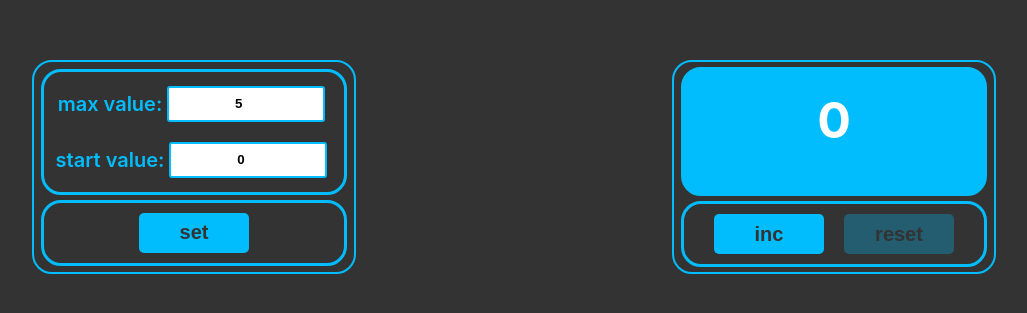
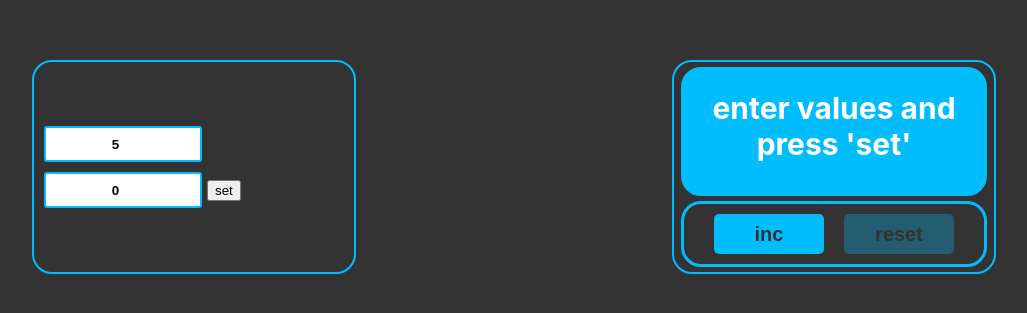
Before and after one commit to AdammmVV/exzam, a React (Create React App) app: page / in a window 1280 px wide. Shown: the part 233-546 px from the top of the page, without its empty margins (126-1153 px from the left). Built offline with nearby package versions, Linux system fonts and the light colour scheme.

Commit message:
refactor SettingsMainCounter.tsx

```diff
--- a/src/components/counter/SettingsMainCounter.tsx
+++ b/src/components/counter/SettingsMainCounter.tsx
@@ -1,41 +1,82 @@
-import React, {useState} from "react";
+import React, {ChangeEvent, useEffect, useState} from "react";
 import {SuperButton} from "./SuperButton/SuperButton";
-import {SettingCounter} from "./SettingCounter";
+import {StatusType} from "../../App";
 
 type SettingsMainCounterPropsType = {
     changeMaxValue: (max: number) => void
     changeMinValue: (min: number) => void
-    setError: (val: boolean | 'change') => void
+    setStatus: (value: StatusType) => void
+
 }
 
 export const SettingsMainCounter: React.FC<SettingsMainCounterPropsType> = (
     {
         changeMaxValue,
         changeMinValue,
-        setError,
+        setStatus,
     }
 ) => {
     const [maxInputValue, setMaxInputValue] = useState<number>(5)
     const [minInputValue, setMinInputValue] = useState<number>(0)
 
 
+    useEffect(()=> {
+        let maxValue = localStorage.getItem('maxValue')
+        let startValue = localStorage.getItem('startValue')
+        let status = localStorage.getItem('status')
+
+        maxValue && setMaxInputValue(JSON.parse(maxValue))
+        startValue && setMinInputValue(JSON.parse(startValue))
+        status && setStatus(JSON.parse(status))
+
+    }, [])
+
+    useEffect(() => {
+        minInputValue >= maxInputValue || minInputValue < 0 ?
+            setStatus('error') : setStatus('changed')
+    }, [maxInputValue, minInputValue])
+
+
+
+
+    useEffect(()=> {
+        localStorage.setItem("maxInputValue", JSON.stringify(maxInputValue))
+        localStorage.setItem("minInputValue", JSON.stringify(minInputValue))
+    }, [maxInputValue, minInputValue])
+
+
     const changeSettingCounter = () => {
         changeMaxValue(maxInputValue)
         changeMinValue(minInputValue)
-        setError(false)
+        setStatus('default')
     }
+
+    const changeMaxInputValue = (e: ChangeEvent<HTMLInputElement>) => {
+        setMaxInputValue(e.currentTarget.valueAsNumber)
+    }
+
+    const changeMinInputValue = (e: ChangeEvent<HTMLInputElement>) => {
+        setMinInputValue(e.currentTarget.valueAsNumber)
+    }
+
+    let finalStyle = `inputNumber${(maxInputValue <= minInputValue || minInputValue < 0) ? ' errorInput' : ''}`
 
     return (
         <div className='counter'>
-            <SettingCounter maxInputValue={maxInputValue}
-                            minInputValue={minInputValue}
-                            setMaxInputValue={setMaxInputValue}
-                            setMinInputValue={setMinInputValue}
-                            setError={setError}/>
-            <div className='button'>
+            <form action="#">
+                <input type="number"
+                       value={maxInputValue}
+                       onChange={changeMaxInputValue}
+                       className={finalStyle}
+                />
+                <input type="number"
+                       value={minInputValue}
+                       onChange={changeMinInputValue}
+                       className={finalStyle}
+                />
                 <SuperButton callBack={changeSettingCounter} name={'set'}
                              disabled={(maxInputValue <= minInputValue || minInputValue < 0)}/>
-            </div>
+            </form>
         </div>
     );
 }
```
